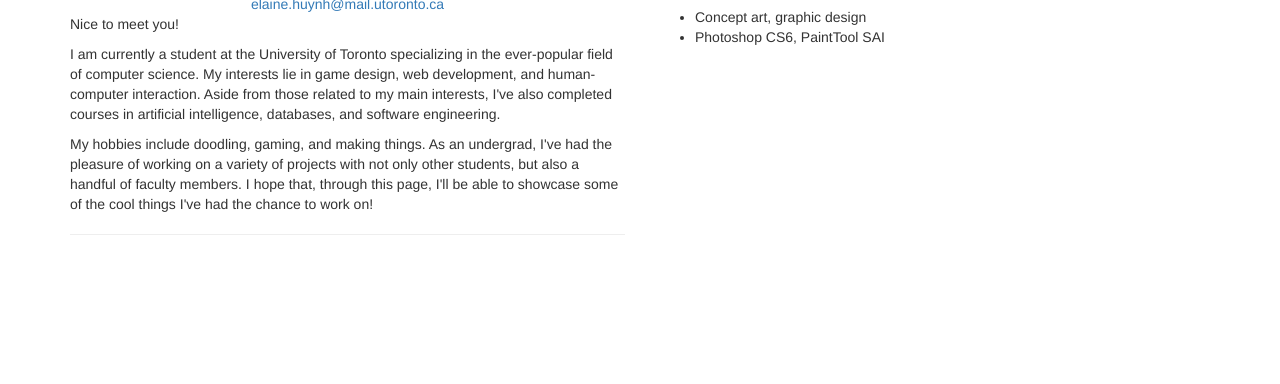
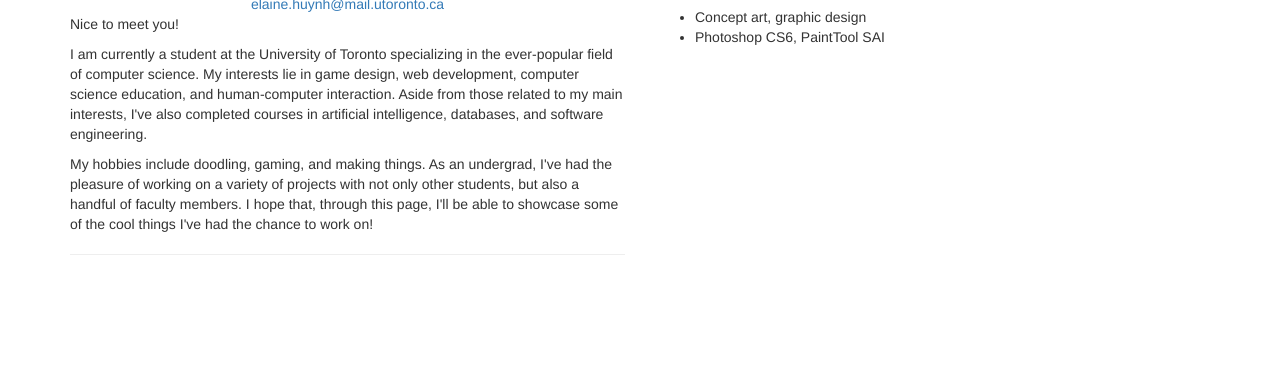
Before and after one commit to elaine-huynh/elaine-huynh.github.io, a plain HTML site: page index.html in a window 1280 px wide. Shown: the part 416-800 px from the top of the page. Drawn offline with Linux system fonts and the light colour scheme.

Commit message:
Added CSEd.

```diff
--- a/index.html
+++ b/index.html
@@ -71,7 +71,7 @@
                         Nice to meet you!
                     </p>
                     <p style="text-align: left;">
-                        I am currently a student at the University of Toronto specializing in the ever-popular field of computer science. My interests lie in game design, web development, and human-computer interaction. Aside from those related to my main interests, I've also completed courses in artificial intelligence, databases, and software engineering.
+                        I am currently a student at the University of Toronto specializing in the ever-popular field of computer science. My interests lie in game design, web development, computer science education, and human-computer interaction. Aside from those related to my main interests, I've also completed courses in artificial intelligence, databases, and software engineering.
                     </p>
                     <p style="text-align: left;">
                         My hobbies include doodling, gaming, and making things. As an undergrad, I've had the pleasure of working on a variety of projects with not only other students, but also a handful of faculty members. I hope that, through this page, I'll be able to showcase some of the cool things I've had the chance to work on!
```
